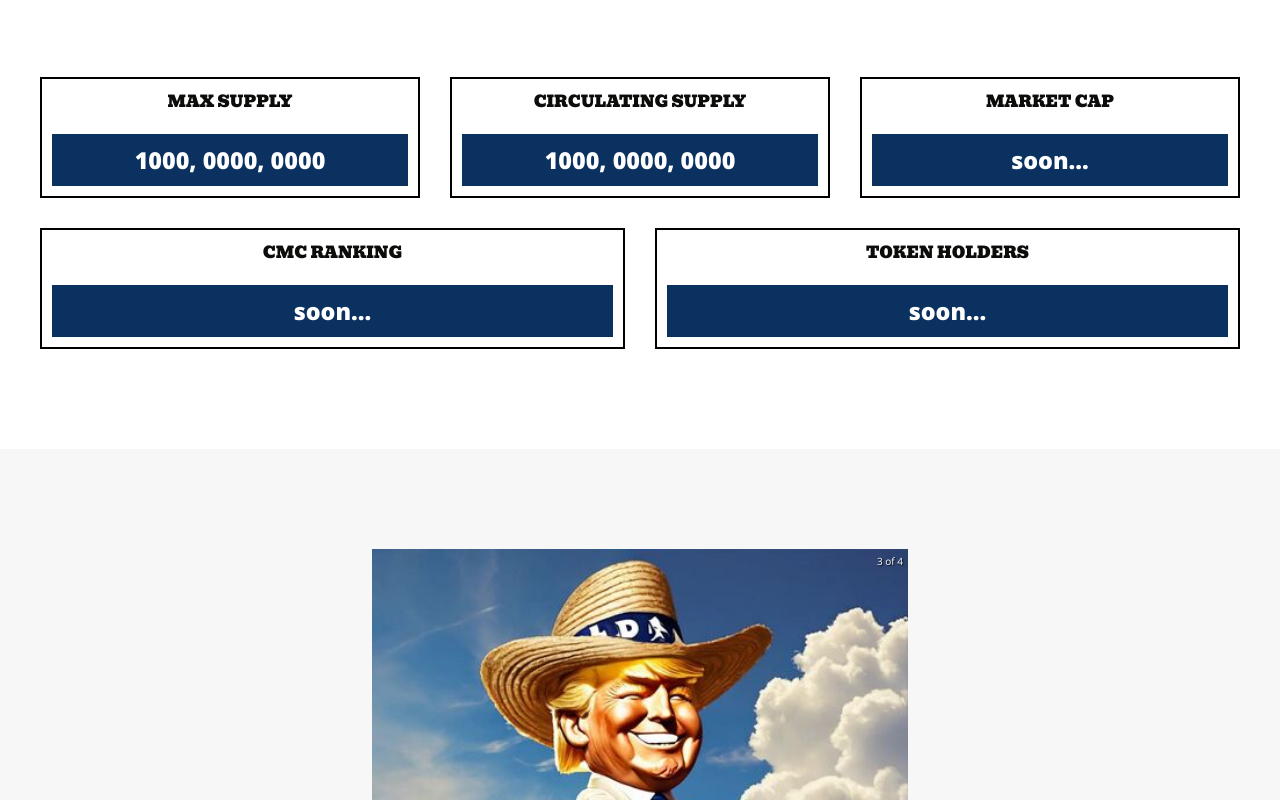
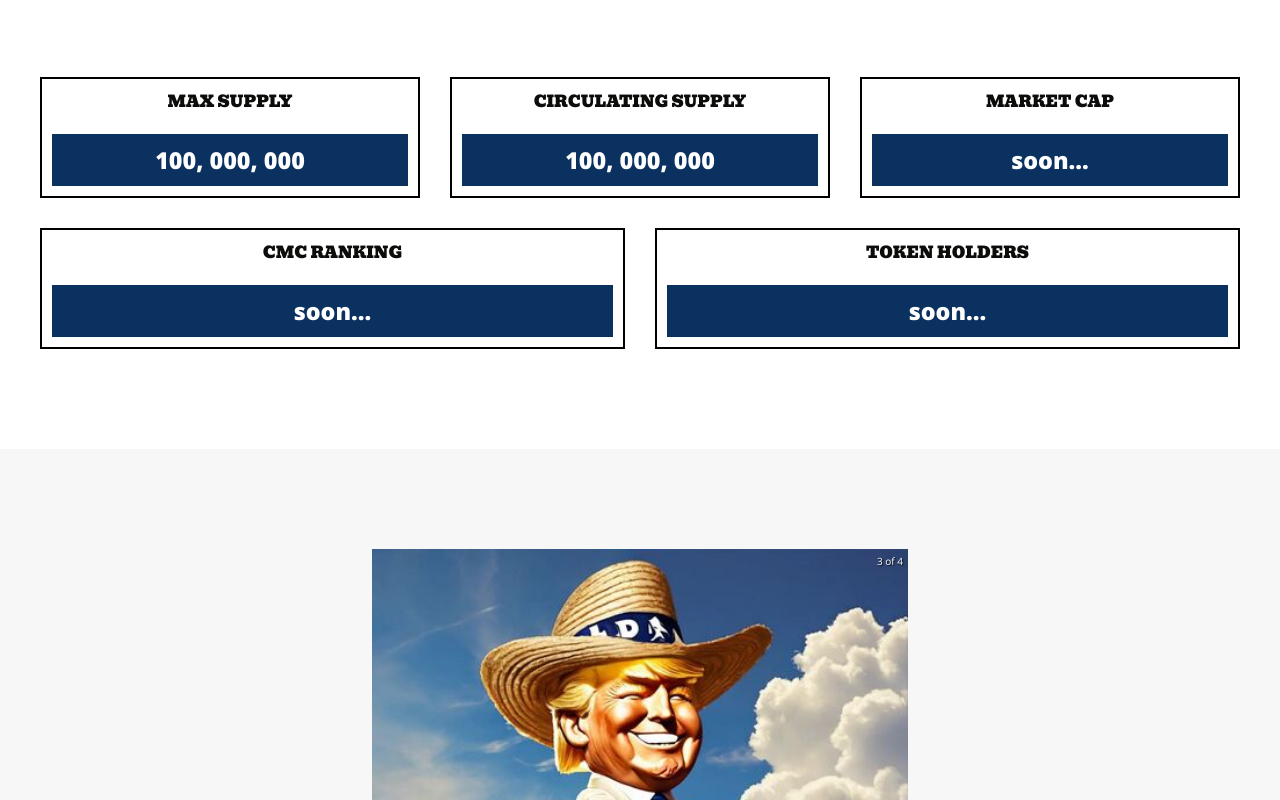
Before and after one commit to WBohdan/trampwifcoin, a React (Vite) app: page / in a window 1280 px wide. Shown: the part 960-1760 px from the top of the page. Built offline with nearby package versions, Linux system fonts and the light colour scheme.

Commit message:
Minor updates

```diff
--- a/src/widgets/AboutWidget/AboutWidget.module.scss
+++ b/src/widgets/AboutWidget/AboutWidget.module.scss
@@ -42,6 +42,7 @@
         color: white;
         font-family: $bevan;
         font-size: 33px;
+
     }
 
     &__contract {
@@ -50,6 +51,8 @@
         color: black;
         text-align: center;
         margin-top: 40px;
+        max-width: 100vw;
+        word-break: break-all;
     }
 
 }
--- a/src/widgets/AboutWidget/AboutWidget.tsx
+++ b/src/widgets/AboutWidget/AboutWidget.tsx
@@ -33,7 +33,7 @@ const AboutWidget = () => {
           Contract address:
         </div>
         <p className={styles["aboutWidget__contract"]}>
-          Will be added on this place soon
+          DmHrv1bAz8Kep7EBL82cmUjucJ5n7UUSdAj7tMMdAoLP
         </p>
       </div>
     </Element>
--- a/src/widgets/MarketCapInfoWidget/MarketCapInfoWidget.tsx
+++ b/src/widgets/MarketCapInfoWidget/MarketCapInfoWidget.tsx
@@ -18,7 +18,7 @@ const MarketCapInfoWidget = () => {
             </p>
 
             <div className={styles["marketCapInfoWidget__itemCount"]}>
-              1000, 0000, 0000
+              100, 000, 000
             </div>
           </div>
 
@@ -28,7 +28,7 @@ const MarketCapInfoWidget = () => {
             </p>
 
             <div className={styles["marketCapInfoWidget__itemCount"]}>
-              1000, 0000, 0000
+              100, 000, 000
             </div>
           </div>
 
--- a/src/widgets/TokenomicsWidget/TokenomicsWidget.module.scss
+++ b/src/widgets/TokenomicsWidget/TokenomicsWidget.module.scss
@@ -10,7 +10,6 @@
         line-height: 125px;
         font-family: $bevan;
         color: #0A3161;
-        margin-bottom: 40px;
     }
 
     &__button {
@@ -131,7 +130,6 @@
         h1 {
             font-size: 66px;
             line-height: 66px;
-            margin-bottom: 30px;
         }
     }
 }
--- a/src/widgets/TokenomicsWidget/TokenomicsWidget.tsx
+++ b/src/widgets/TokenomicsWidget/TokenomicsWidget.tsx
@@ -22,14 +22,14 @@ const TokenomicsWidget = () => {
       >
         <h1>TOKENOMICS</h1>
 
-        <div className={styles["tokenomicsWidget__button"]}>
+        {/* <div className={styles["tokenomicsWidget__button"]}>
           See Wallet{" "}
           <i
             className="fa fa-chevron-right"
             aria-hidden={true}
             style={{ fontSize: 14, fontWeight: 400 }}
           ></i>
-        </div>
+        </div> */}
       </div>
 
       <div className={styles["tokenomicsWidget__carousel"]}>
```
